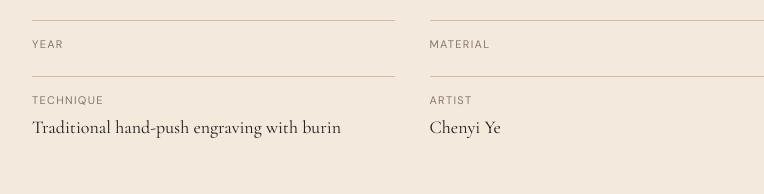
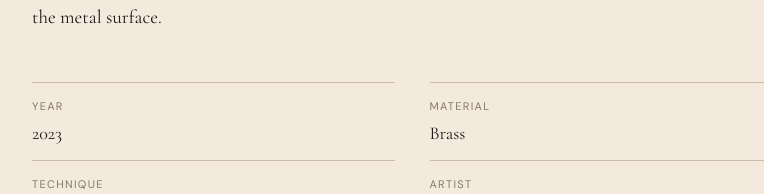
Before and after one commit to ChenyiYeIncisione/chenyi-portfolio, a Next.js app: page /works/engraved-plates/c in a window 1280 px wide. Shown: the part 1142-1336 px from the top of the page, without its empty margins (228-992 px from the left). Built offline with nearby package versions, Linux system fonts and the light colour scheme.

Commit message:
Update plate-archive.ts

```diff
--- a/app/works/[slug]/plate-archive.ts
+++ b/app/works/[slug]/plate-archive.ts
@@ -100,8 +100,8 @@ export const plateArchive: PlateArtwork[] = [
     slug: "no-52",
     number: "No. 52",
     title: "No. 52",
-    year: "",
-    material: "",
+    year: "2023",
+    material: "Brass",
     technique: "Traditional hand-push engraving",
     artist: "Chenyi Ye",
     images: [
@@ -114,8 +114,8 @@ export const plateArchive: PlateArtwork[] = [
     slug: "no-102",
     number: "No. 102",
     title: "No. 102",
-    year: "",
-    material: "",
+    year: "2023",
+    material: "Brass",
     technique: "Traditional hand-push engraving",
     artist: "Chenyi Ye",
     images: [
@@ -129,8 +129,8 @@ export const plateArchive: PlateArtwork[] = [
     slug: "kwanyin",
     number: "No. 137",
     title: "Kwanyin",
-    year: "",
-    material: "",
+    year: "2024",
+    material: "Brass",
     technique: "Traditional hand-push engraving",
     artist: "Chenyi Ye",
     images: [
@@ -145,8 +145,8 @@ export const plateArchive: PlateArtwork[] = [
     slug: "c",
     number: "No. 67",
     title: "C",
-    year: "",
-    material: "",
+    year: "2023",
+    material: "Brass",
     technique: "Traditional hand-push engraving",
     artist: "Chenyi Ye",
     images: [
@@ -158,8 +158,8 @@ export const plateArchive: PlateArtwork[] = [
     slug: "no-105",
     number: "No. 105",
     title: "No. 105",
-    year: "",
-    material: "",
+    year: "2023",
+    material: "Brass",
     technique: "Traditional hand-push engraving",
     artist: "Chenyi Ye",
     images: [
@@ -173,8 +173,8 @@ export const plateArchive: PlateArtwork[] = [
     slug: "portrait",
     number: "No. 47",
     title: "Portrait",
-    year: "",
-    material: "",
+    year: "2023",
+    material: "Brass",
     technique: "Traditional hand-push engraving",
     artist: "Chenyi Ye",
     images: [
```
